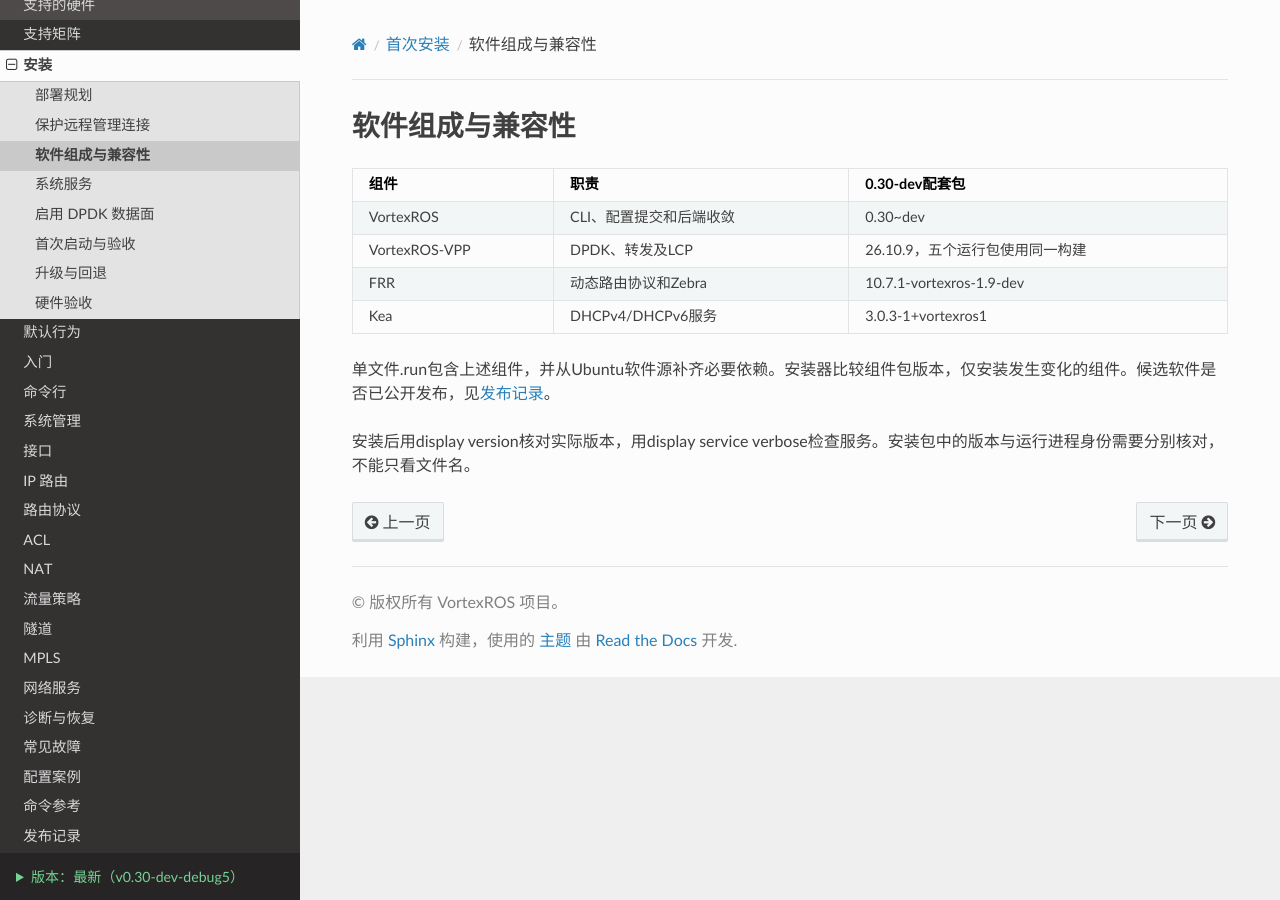
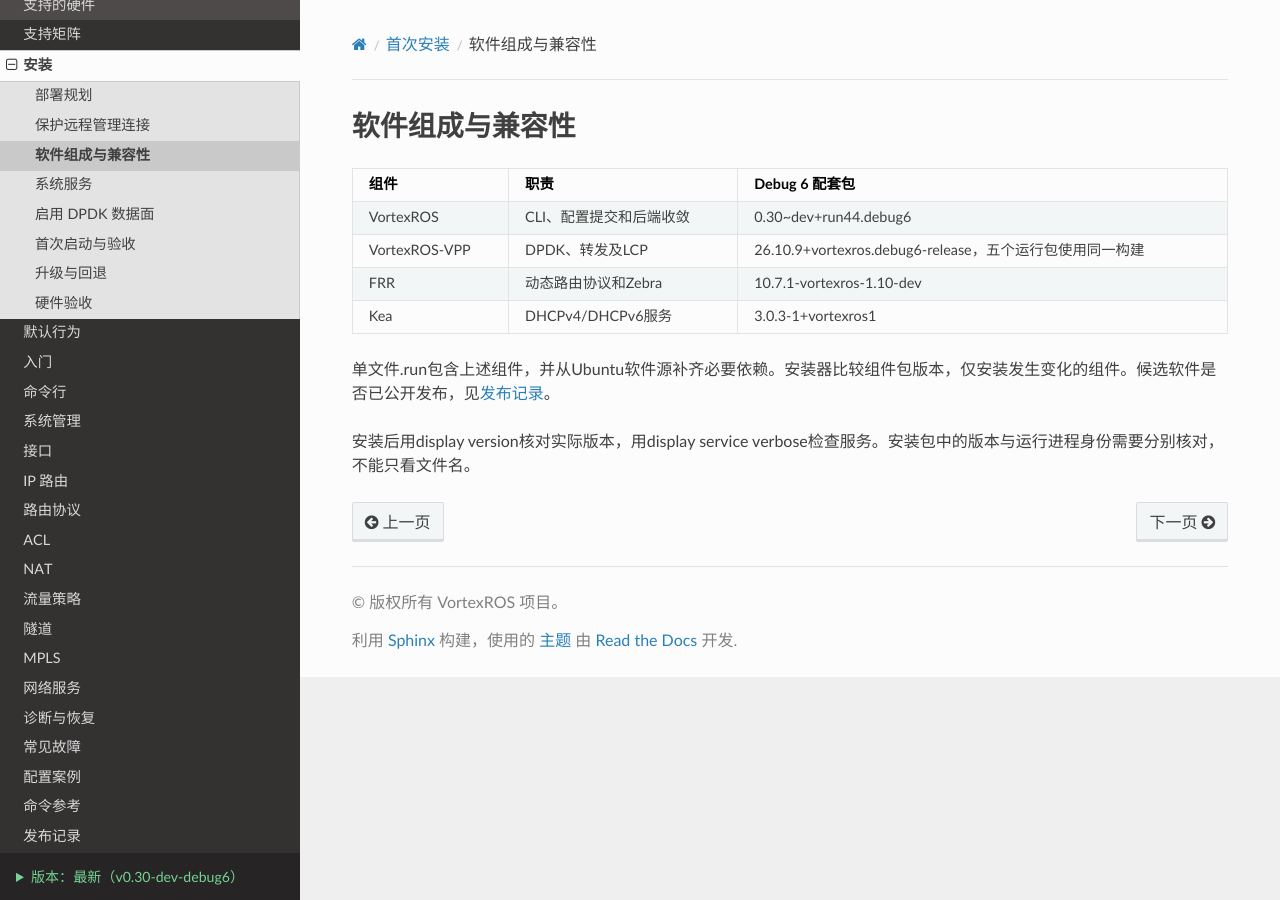
Before and after one commit to opennw-rui/vortexros-docs, a Sphinx documentation site: the page built from docs/installation/02-backends.md, in a window 1280 px wide. Built offline with Sphinx 7.4.7 and the Read the Docs theme 3.1.0, drawn with Linux system fonts in a browser that asks for light colours.

Commit message:
Document Debug 6 recovery and LCP monitoring [skip ci]

```diff
--- a/docs/conf.py
+++ b/docs/conf.py
@@ -1,7 +1,7 @@
 project = "VortexROS 文档"
 copyright = "VortexROS 项目"
 version = "0.30"
-release = "v0.30-dev-debug5"
+release = "v0.30-dev-debug6"
 language = "zh_CN"
 extensions = ["myst_parser"]
 source_suffix = {".md": "markdown"}
--- a/docs/installation/02-backends.md
+++ b/docs/installation/02-backends.md
@@ -1,10 +1,10 @@
 # 软件组成与兼容性
 
-| 组件 | 职责 | 0.30-dev配套包 |
+| 组件 | 职责 | Debug 6 配套包 |
 |---|---|---|
-| VortexROS | CLI、配置提交和后端收敛 | 0.30~dev |
-| VortexROS-VPP | DPDK、转发及LCP | 26.10.9，五个运行包使用同一构建 |
-| FRR | 动态路由协议和Zebra | 10.7.1-vortexros-1.9-dev |
+| VortexROS | CLI、配置提交和后端收敛 | 0.30~dev+run44.debug6 |
+| VortexROS-VPP | DPDK、转发及LCP | 26.10.9+vortexros.debug6-release，五个运行包使用同一构建 |
+| FRR | 动态路由协议和Zebra | 10.7.1-vortexros-1.10-dev |
 | Kea | DHCPv4/DHCPv6服务 | 3.0.3-1+vortexros1 |
 
 单文件.run包含上述组件，并从Ubuntu软件源补齐必要依赖。安装器比较组件包版本，仅安装发生变化的组件。候选软件是否已公开发布，见[发布记录](../release/index.md)。
```
Also changed, not shown: docs/operator/snmp/monitoring.md (+3 -4 lines), docs/release/debug6.md (added, +12 -0 lines), docs/release/index.md (+4 -3 lines).
